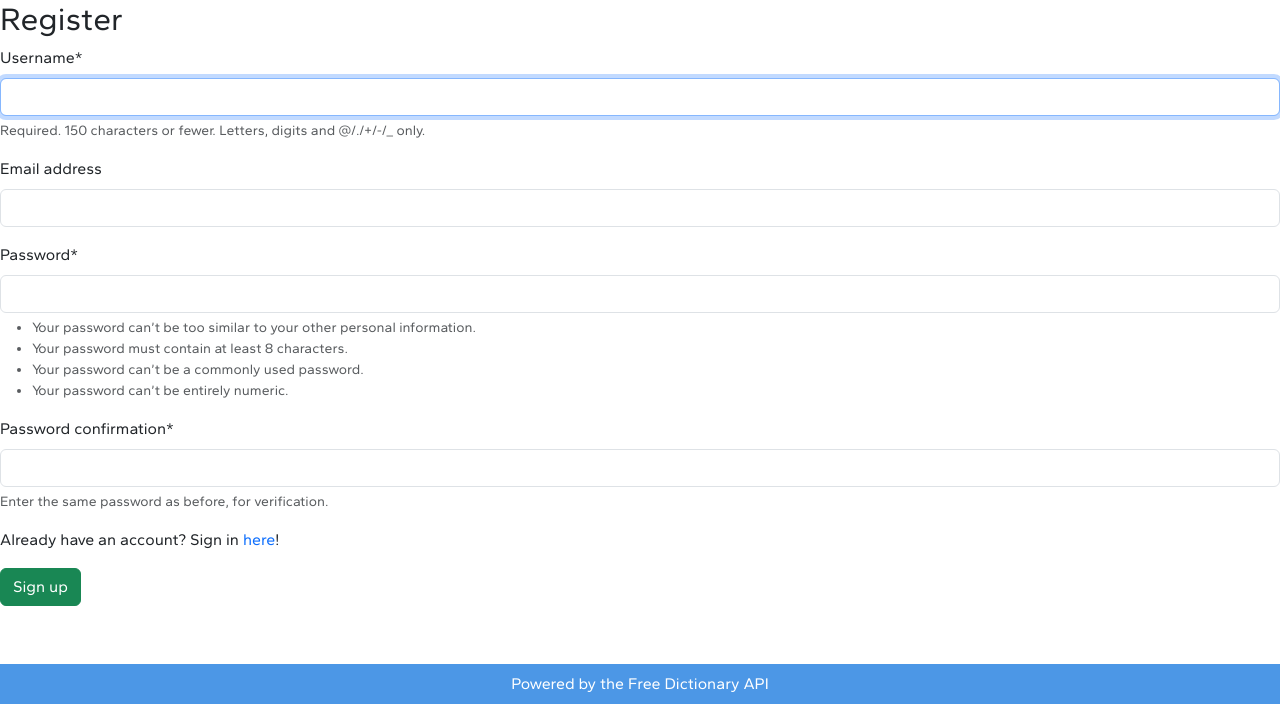
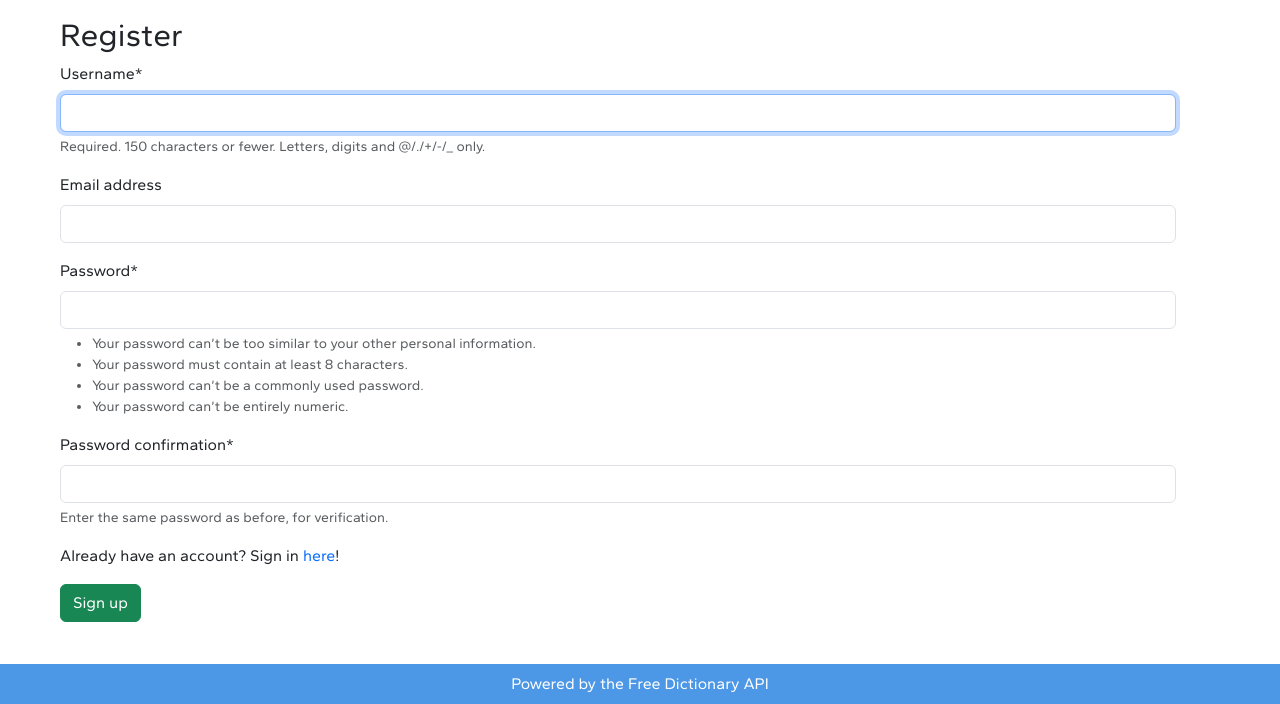
Before and after one commit to isobarbaric/Dictionary, a Django app: page /sign-up/ in a window 1280 px wide. Shown: the part 96-800 px from the top of the page. Run offline with Django 4.2, Linux system fonts and the light colour scheme; some libraries are stand-ins or nearby versions.

Commit message:
added containers to both login, sign up

```diff
--- a/dictionary/templates/registration/login.html
+++ b/dictionary/templates/registration/login.html
@@ -2,6 +2,7 @@
 {% load crispy_forms_tags %}
 
 {% block result %}
+    <div class="container m-5">
         <form method="POST">
             {% csrf_token %}
             <h2>Sign In</h2>
@@ -9,4 +10,5 @@
             <p>Don't have an account? Create one <a href="/sign-up">here</a>! </p>
             <button type="submit" class="btn btn-success">Login</button>
         </form>
+    </div>
 {% endblock %}
--- a/dictionary/templates/registration/sign_up.html
+++ b/dictionary/templates/registration/sign_up.html
@@ -2,6 +2,7 @@
 {% load crispy_forms_tags %}
 
 {% block result %}
+<div class="container m-5 mt-3 mb-2">
     <form method="POST">
         {% csrf_token %}
         <h2>Register</h2>
@@ -9,4 +10,5 @@
         <p>Already have an account? Sign in <a href="/login">here</a>! </p>
         <button type="submit" class="btn btn-success">Sign up</button>
     </form>
+</div>
 {% endblock %}
```
Lines whose indentation alone changed are shown as unchanged.
